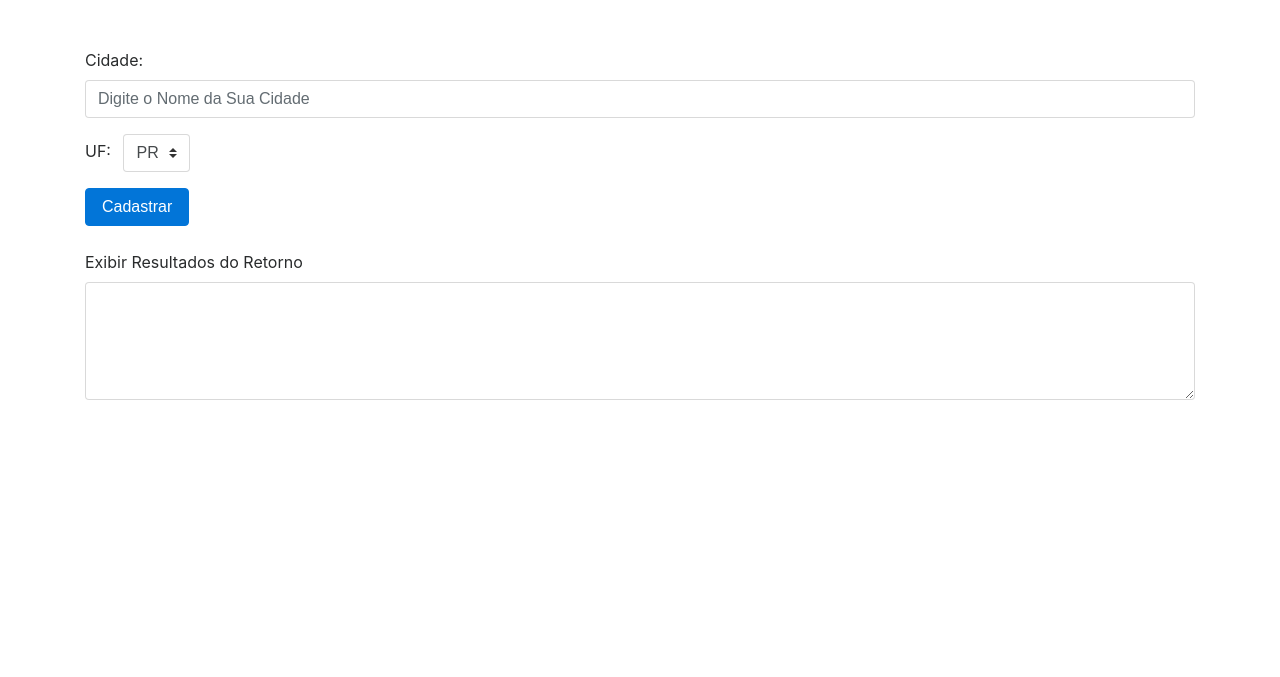
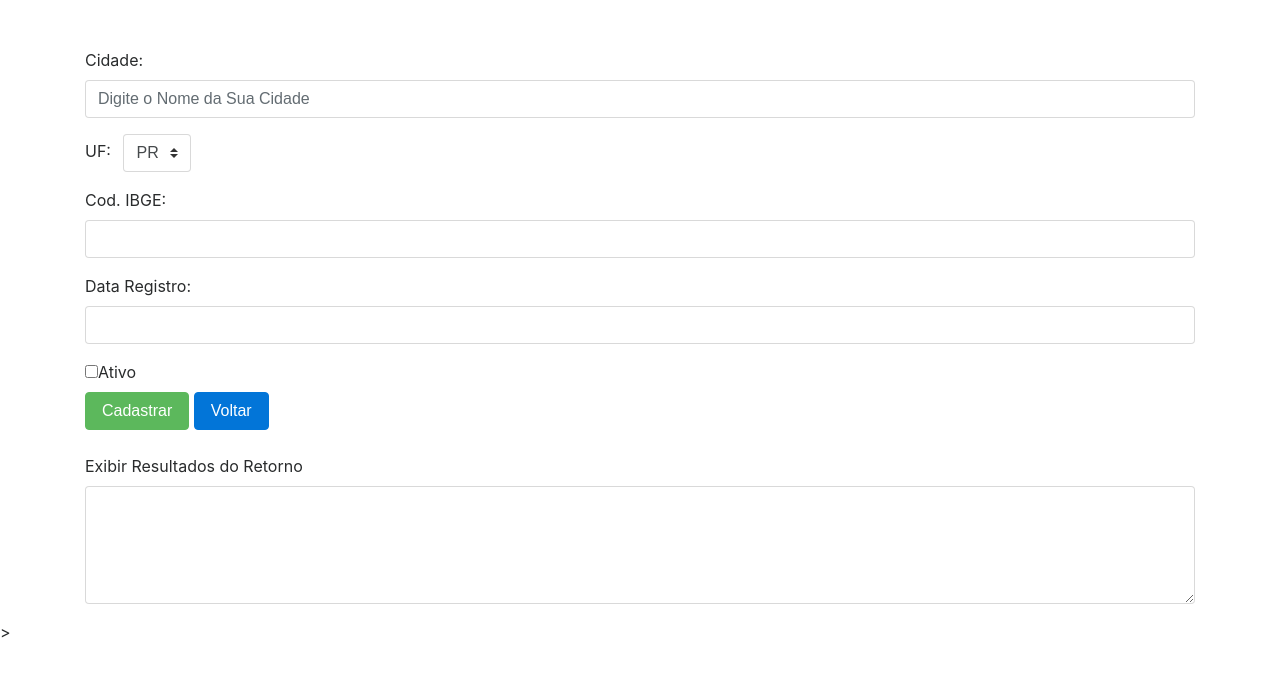
Before and after one commit to erikseyti/TesteTadaSoftware, a Flask app: page /nfe/cidade/ in a window 1280 px wide. Shown: the top 677 px of the page. Run offline with Flask 2, Linux system fonts and the light colour scheme; some libraries are stand-ins or nearby versions.

Commit message:
versão da pagina de cidade sem o grid

```diff
--- a/app/nfe/controllers.py
+++ b/app/nfe/controllers.py
@@ -13,7 +13,7 @@ def cidade():
 	if request.method == 'POST':
 		cidade = request.form["cidade"].strip()
 		uf = request.form["uf"]
-		return render_template("/nfe/cidade.html", resposta=eval(cidade))
+		return render_template("/nfe/cidade.html", resposta=cidade)
 	return render_template("/nfe/cidade.html")
 
 @nfe.route('/status/',methods=['GET', 'POST'])
--- a/app/templates/nfe/cidade.html
+++ b/app/templates/nfe/cidade.html
@@ -4,8 +4,7 @@
  	<title>Cidade</title>
     <!-- Bootstrap Core CSS -->
     <link href="{{ url_for('static', filename='css/bootstrap.min.css') }}" rel="stylesheet">
-    <!-- Custom Fonts -->
-    <link href="{{ url_for('static', filename='css/font-awesome.min.css') }}" rel="stylesheet" type="text/css">
+
 </head>
 <html>
 <body>
@@ -14,7 +13,7 @@
 <div class="container">
 	<div class="form-group">
         <label for="cidade">Cidade:</label>
-        <input type="text" name="cidade" class="form-control" placeholder="Digite o Nome da Sua Cidade">
+        <input type="text" name="cidade" id="nomecidade" class="form-control" placeholder="Digite o Nome da Sua Cidade">
     </div>
 
     <div class="form-group">
@@ -29,8 +28,8 @@
      	<option value="SC">SC</option>
      	<option value="MS">MS</option>
      	<option value="MT">MT</option>
-     	<option value="DF">GO</option>
-     	<option value="MG">DF</option>
+     	<option value="GO">GO</option>
+     	<option value="MG">MG</option>
      	<option value="ES">ES</option>
      	<option value="BA">BA</option>
      	<option value="SE">SE</option>
@@ -43,19 +42,35 @@
      	<option value="MA">MA</option>
      	<option value="TO">TO</option>
      	<option value="PA">PA</option>
-     	<option value="AP">DF</option>
+     	<option value="AP">AP</option>
      	<option value="RR">RR</option>
      	<option value="AM">AM</option>
 
 	</select>
     </div>
 
+    <div class="form-group">
+        <label for="cidade">Cod. IBGE:</label>
+        <input type="text" name="codigo IBGE" id="codigoibge" class="form-control"">
+    </div>
 
-     <button id="btn_cadastrar" class="btn btn-primary" type="submit">Cadastrar</button>
+    <div class="form-group">
+        <label for="cidade">Data Registro:</label>
+        <input type="text" name="Data Registro" id="dataregistro" class="form-control"">
+    </div>
+
+    <div class="form-check">
+        <label class="form-check-label">
+           <input type="checkbox" class="form-check-input"  name="ativo" value="True">Ativo
+        </label>
+    </div>
+
+     <button id="btn_cadastrar" class="btn btn-success" type="submit">Cadastrar</button>
+     <button type="button" class="btn btn-primary">Voltar</button>
      <br> <br>
      <div class="form-group">
     <label for="exampleTextarea">Exibir Resultados do Retorno</label>
-    <textarea class="form-control" id="consulta" rows="5">{% if resposta %}{{resposta}}{% endif %}
+    <textarea class="form-control" id="cadastrar" rows="5">{% if resposta %}{{resposta}}{% endif %}
     </textarea>
   </div>
 
@@ -68,5 +83,24 @@
     <script src="{{ url_for('static', filename='js/popper.min.js') }}"></script>
     <!-- Bootstrap Core JavaScript -->
     <script src="{{ url_for('static', filename='js/bootstrap.min.js') }}"></script>
+
+    <script type="text/javascript">
+
+    $("#nomecidade").keyup(function(){
+        autoCopiaCampos();
+});
+
+    $("#UF").change(function(){
+       autoCopiaCampos();
+});
+
+    function autoCopiaCampos() {
+        return $("#cadastrar").text($("#nomecidade").val()+ " - " + $("#UF").val());
+
+
+}
+
+    </script>>
+
 </body>
 </html>
```
Also changed, not shown: app/templates/nfe/status.html (+4 -5 lines).
